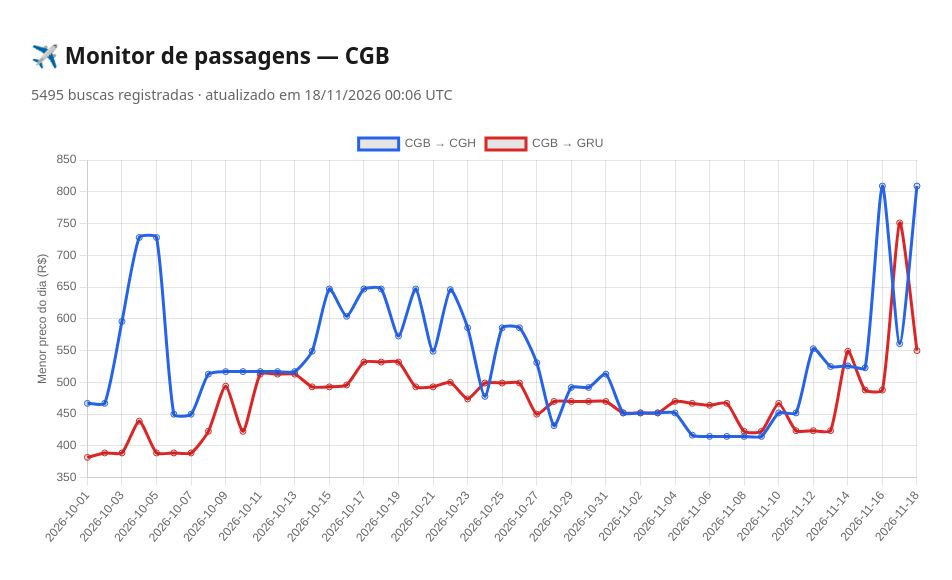
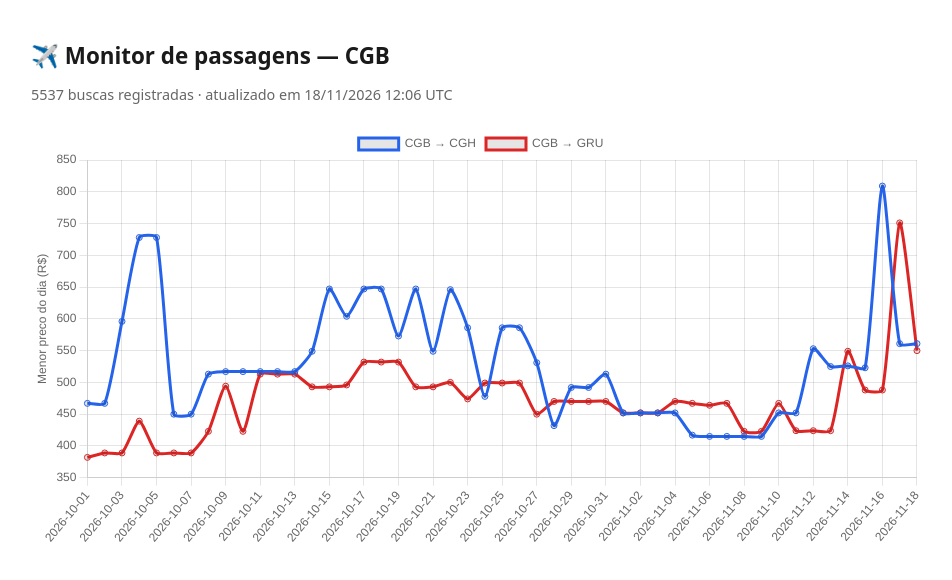
Before and after one commit to alexandre-avelino/bot-passagens, a plain HTML site: page docs/index.html in a window 1280 px wide. Shown: the whole page, without its empty margins (159-1111 px from the left). Drawn offline with nearby package versions, Linux system fonts and the light colour scheme.

Commit message:
Atualiza historico de precos e dashboard

```diff
--- a/docs/index.html
+++ b/docs/index.html
@@ -14,7 +14,7 @@
 </head>
 <body>
   <h1>✈️ Monitor de passagens — CGB</h1>
-  <p class="meta">5495 buscas registradas · atualizado em 18/11/2026 00:06 UTC</p>
+  <p class="meta">5537 buscas registradas · atualizado em 18/11/2026 12:06 UTC</p>
   <div class="grafico-container">
     <canvas id="grafico"></canvas>
   </div>
@@ -23,7 +23,7 @@
       type: 'line',
       data: {
         labels: ["2026-10-01", "2026-10-02", "2026-10-03", "2026-10-04", "2026-10-05", "2026-10-06", "2026-10-07", "2026-10-08", "2026-10-09", "2026-10-10", "2026-10-11", "2026-10-12", "2026-10-13", "2026-10-14", "2026-10-15", "2026-10-16", "2026-10-17", "2026-10-18", "2026-10-19", "2026-10-20", "2026-10-21", "2026-10-22", "2026-10-23", "2026-10-24", "2026-10-25", "2026-10-26", "2026-10-27", "2026-10-28", "2026-10-29", "2026-10-30", "2026-10-31", "2026-11-01", "2026-11-02", "2026-11-03", "2026-11-04", "2026-11-05", "2026-11-06", "2026-11-07", "2026-11-08", "2026-11-09", "2026-11-10", "2026-11-11", "2026-11-12", "2026-11-13", "2026-11-14", "2026-11-15", "2026-11-16", "2026-11-17", "2026-11-18"],
-        datasets: [{"label": "CGB \u2192 CGH", "data": [467.0, 467.0, 596.0, 728.0, 728.0, 450.0, 450.0, 513.0, 517.0, 517.0, 517.0, 517.0, 517.0, 549.0, 647.0, 604.0, 647.0, 647.0, 573.0, 647.0, 549.0, 646.0, 586.0, 478.0, 586.0, 586.0, 531.0, 432.0, 492.0, 492.0, 513.0, 452.0, 452.0, 452.0, 452.0, 417.0, 415.0, 415.0, 415.0, 415.0, 452.0, 452.0, 553.0, 525.0, 526.0, 523.0, 809.0, 561.0, 809.0], "borderColor": "#2563eb", "spanGaps": true, "tension": 0.2}, {"label": "CGB \u2192 GRU", "data": [382.0, 389.0, 389.0, 439.0, 389.0, 389.0, 389.0, 423.0, 494.0, 423.0, 513.0, 513.0, 513.0, 493.0, 493.0, 496.0, 532.0, 532.0, 532.0, 493.0, 493.0, 500.0, 474.0, 499.0, 499.0, 499.0, 450.0, 470.0, 470.0, 470.0, 470.0, 452.0, 452.0, 452.0, 470.0, 467.0, 464.0, 467.0, 423.0, 423.0, 467.0, 424.0, 424.0, 424.0, 549.0, 488.0, 488.0, 751.0, 550.0], "borderColor": "#dc2626", "spanGaps": true, "tension": 0.2}]
+        datasets: [{"label": "CGB \u2192 CGH", "data": [467.0, 467.0, 596.0, 728.0, 728.0, 450.0, 450.0, 513.0, 517.0, 517.0, 517.0, 517.0, 517.0, 549.0, 647.0, 604.0, 647.0, 647.0, 573.0, 647.0, 549.0, 646.0, 586.0, 478.0, 586.0, 586.0, 531.0, 432.0, 492.0, 492.0, 513.0, 452.0, 452.0, 452.0, 452.0, 417.0, 415.0, 415.0, 415.0, 415.0, 452.0, 452.0, 553.0, 525.0, 526.0, 523.0, 809.0, 561.0, 561.0], "borderColor": "#2563eb", "spanGaps": true, "tension": 0.2}, {"label": "CGB \u2192 GRU", "data": [382.0, 389.0, 389.0, 439.0, 389.0, 389.0, 389.0, 423.0, 494.0, 423.0, 513.0, 513.0, 513.0, 493.0, 493.0, 496.0, 532.0, 532.0, 532.0, 493.0, 493.0, 500.0, 474.0, 499.0, 499.0, 499.0, 450.0, 470.0, 470.0, 470.0, 470.0, 452.0, 452.0, 452.0, 470.0, 467.0, 464.0, 467.0, 423.0, 423.0, 467.0, 424.0, 424.0, 424.0, 549.0, 488.0, 488.0, 751.0, 550.0], "borderColor": "#dc2626", "spanGaps": true, "tension": 0.2}]
       },
       options: {
         responsive: true,
```
Also changed, not shown: 1 other file.
